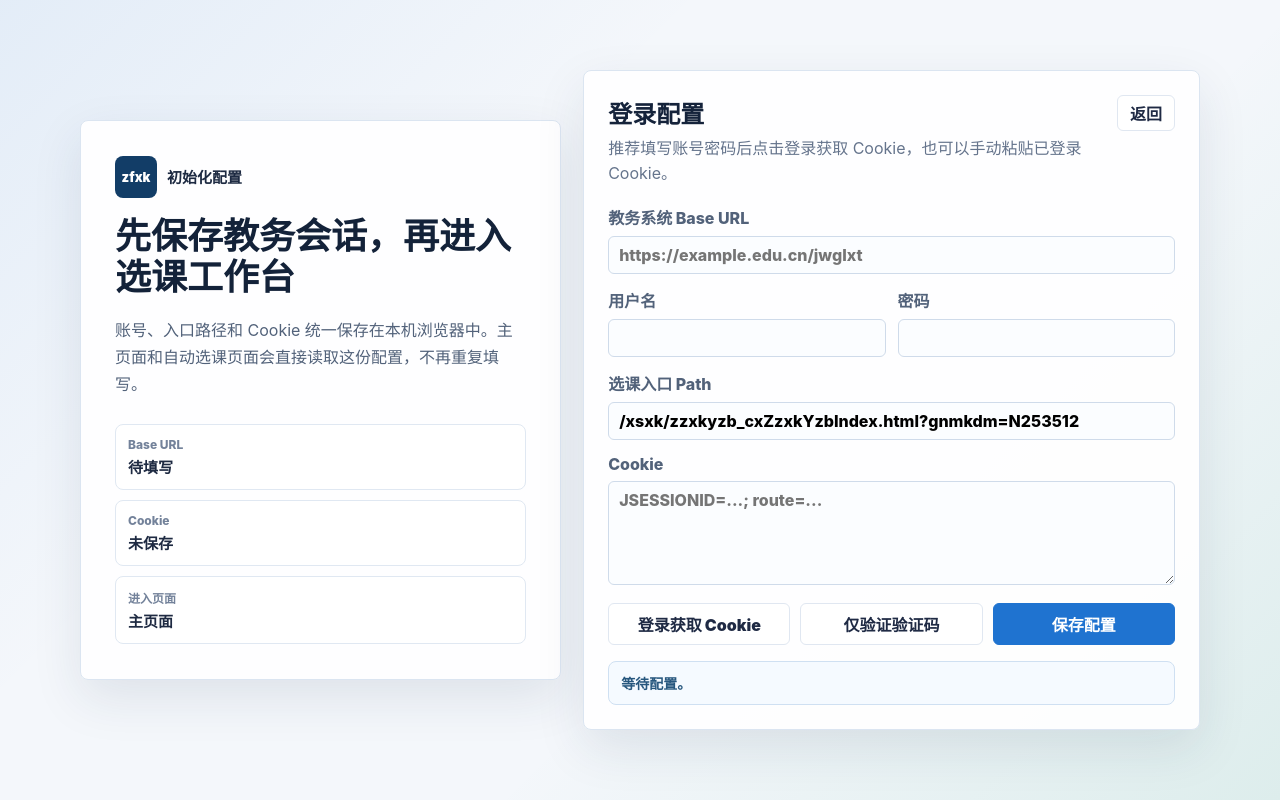
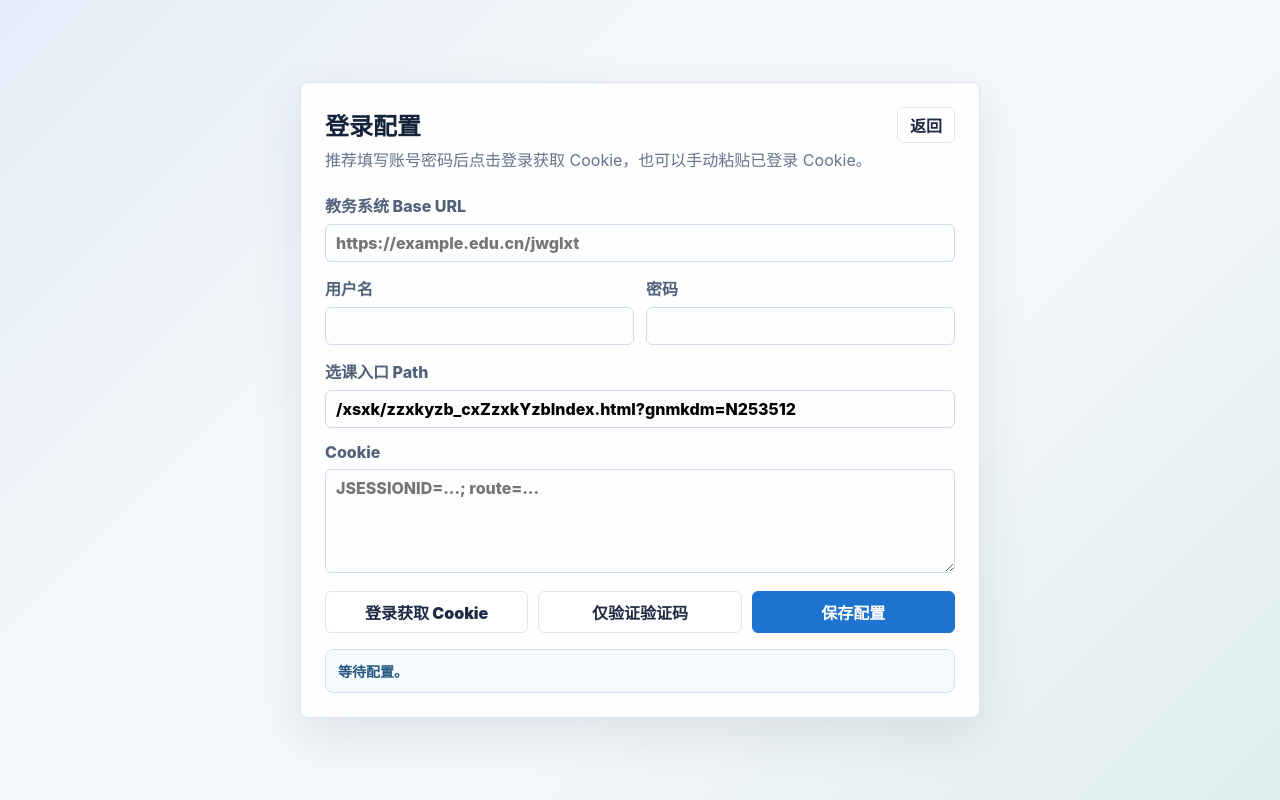
Before and after one commit to CodeBoy2006/zfxk-helper, a website with bundled scripts: page web/setup.html in a window 1280 px wide. Built offline with nearby package versions, Linux system fonts and the light colour scheme.

Commit message:
fix: remove setup intro panel

```diff
--- a/web/setup.html
+++ b/web/setup.html
@@ -8,29 +8,6 @@
   </head>
   <body data-page="setup">
     <main class="setup-shell">
-      <section class="setup-hero" aria-label="配置说明">
-        <div class="setup-brand">
-          <span>zfxk</span>
-          <strong>初始化配置</strong>
-        </div>
-        <h1>先保存教务会话，再进入选课工作台</h1>
-        <p>账号、入口路径和 Cookie 统一保存在本机浏览器中。主页面和自动选课页面会直接读取这份配置，不再重复填写。</p>
-        <div class="setup-status-grid" aria-label="配置状态">
-          <div>
-            <span>Base URL</span>
-            <strong id="setupBasePreview">待填写</strong>
-          </div>
-          <div>
-            <span>Cookie</span>
-            <strong id="setupCookiePreview">未保存</strong>
-          </div>
-          <div>
-            <span>进入页面</span>
-            <strong id="setupNextPreview">主页面</strong>
-          </div>
-        </div>
-      </section>
-
       <section class="setup-panel" aria-label="登录配置">
         <div class="setup-panel-heading">
           <div>
--- a/web/setup.js
+++ b/web/setup.js
@@ -4,7 +4,6 @@ import {
   normalizeSessionConfig,
   readSessionConfig,
   sanitizeNextPath,
-  sessionHost,
   writeSessionConfig
 } from './session-config.js';
 
@@ -19,9 +18,6 @@ const elements = {
   solveCaptchaBtn: document.querySelector('#setupSolveCaptchaBtn'),
   submitBtn: document.querySelector('#setupSubmitBtn'),
   message: document.querySelector('#setupMessage'),
-  basePreview: document.querySelector('#setupBasePreview'),
-  cookiePreview: document.querySelector('#setupCookiePreview'),
-  nextPreview: document.querySelector('#setupNextPreview'),
   returnLink: document.querySelector('#setupReturnLink')
 };
 
@@ -125,9 +121,6 @@ function formConfig() {
 
 function renderPreview() {
   const config = formConfig();
-  elements.basePreview.textContent = config.baseUrl ? sessionHost(config) : '待填写';
-  elements.cookiePreview.textContent = config.cookie ? '已填写' : '未保存';
-  elements.nextPreview.textContent = nextPath === '/auto-selection' ? '自动选课页面' : '主页面';
   elements.submitBtn.textContent = hasSavedSessionConfig(config) ? '保存并继续' : '保存配置';
 }
 
--- a/web/styles.css
+++ b/web/styles.css
@@ -626,99 +626,21 @@ body[data-page="setup"] {
 
 .setup-shell {
   display: grid;
-  grid-template-columns: minmax(300px, 0.78fr) minmax(420px, 1fr);
-  gap: 22px;
-  width: min(1120px, calc(100vw - 28px));
+  grid-template-columns: minmax(0, 680px);
+  justify-content: center;
+  width: min(720px, calc(100vw - 28px));
   min-height: 100vh;
   margin: 0 auto;
   padding: 34px 0;
   align-items: center;
 }
 
-.setup-hero,
 .setup-panel {
   min-width: 0;
   border: 1px solid #dbe5f1;
   border-radius: 8px;
   background: rgba(255, 255, 255, 0.94);
   box-shadow: 0 18px 50px rgba(31, 48, 78, 0.1);
-}
-
-.setup-hero {
-  display: grid;
-  align-content: center;
-  gap: 18px;
-  min-height: 560px;
-  padding: 34px;
-}
-
-.setup-brand {
-  display: flex;
-  align-items: center;
-  gap: 10px;
-}
-
-.setup-brand span {
-  display: inline-grid;
-  place-items: center;
-  width: 42px;
-  height: 42px;
-  border-radius: 8px;
-  background: #123d67;
-  color: #fff;
-  font-size: 13px;
-  font-weight: 900;
-}
-
-.setup-brand strong {
-  color: #1d2a42;
-  font-size: 15px;
-  font-weight: 900;
-}
-
-.setup-hero h1 {
-  max-width: 520px;
-  margin: 0;
-  color: #132239;
-  font-size: 36px;
-  line-height: 1.15;
-  letter-spacing: 0;
-}
-
-.setup-hero p {
-  max-width: 520px;
-  margin: 0;
-  color: #52627a;
-  font-size: 16px;
-  line-height: 1.7;
-}
-
-.setup-status-grid {
-  display: grid;
-  gap: 10px;
-  margin-top: 8px;
-}
-
-.setup-status-grid div {
-  display: grid;
-  gap: 4px;
-  border: 1px solid #e0e8f2;
-  border-radius: 8px;
-  padding: 12px;
-  background: #fff;
-}
-
-.setup-status-grid span {
-  color: #73829a;
-  font-size: 12px;
-  font-weight: 850;
-}
-
-.setup-status-grid strong {
-  min-width: 0;
-  color: #1e2a42;
-  font-size: 15px;
-  overflow-wrap: anywhere;
 }
 
 .setup-panel {
@@ -2055,10 +1977,6 @@ body.auto-chrome-compact .auto-page-title {
     align-items: stretch;
   }
 
-  .setup-hero {
-    min-height: auto;
-  }
-
   .catalog-pane,
   .detail-pane,
   .chosen-pane,
@@ -2132,13 +2050,8 @@ body.auto-chrome-compact .auto-page-title {
     padding: 8px 0;
   }
 
-  .setup-hero,
   .setup-panel {
     padding: 18px;
-  }
-
-  .setup-hero h1 {
-    font-size: 28px;
   }
 
   .auto-page-shell {
```
Also changed, not shown: statusquo.md (+6 -0 lines), test/web.test.js (+4 -1 lines).
